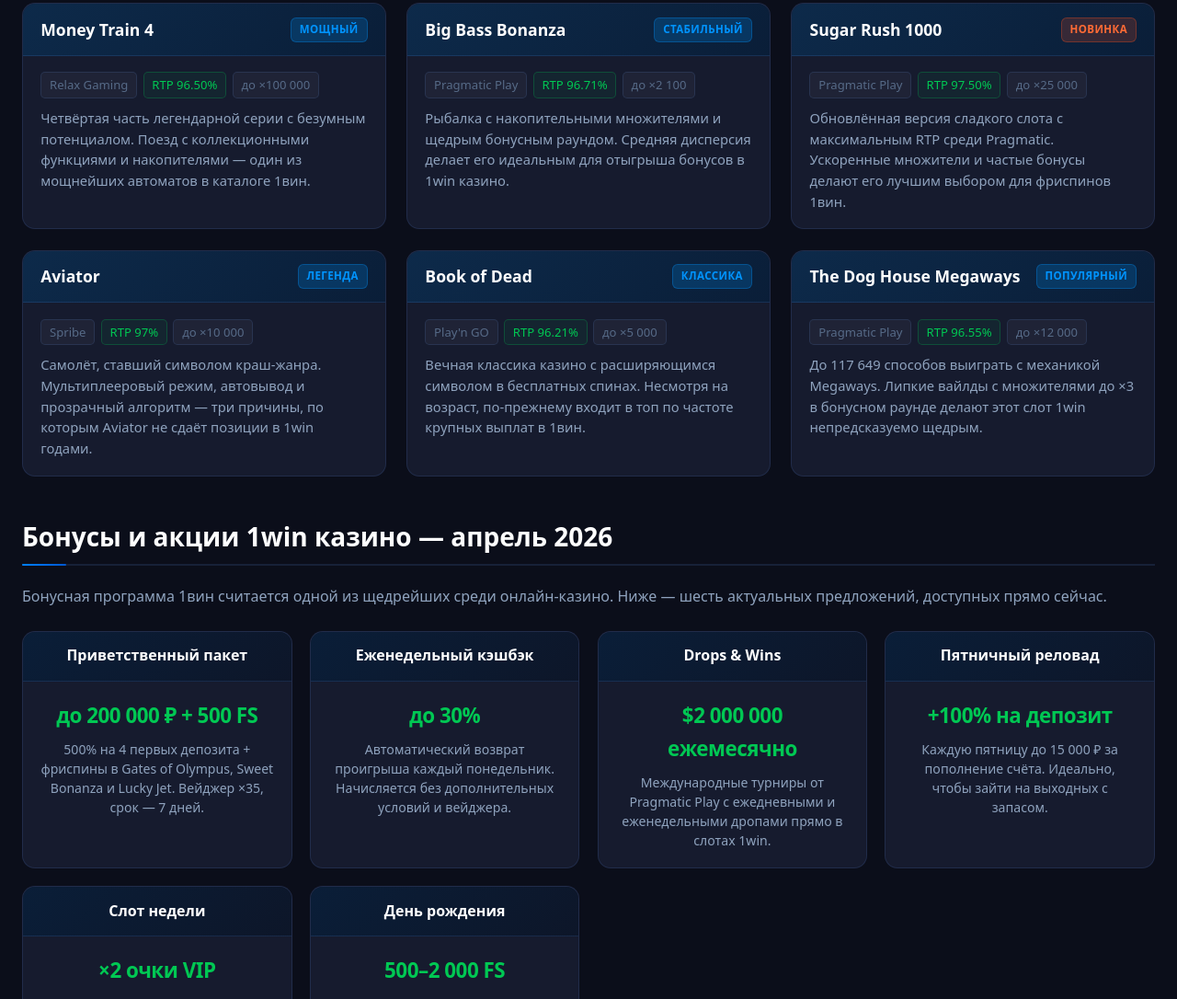
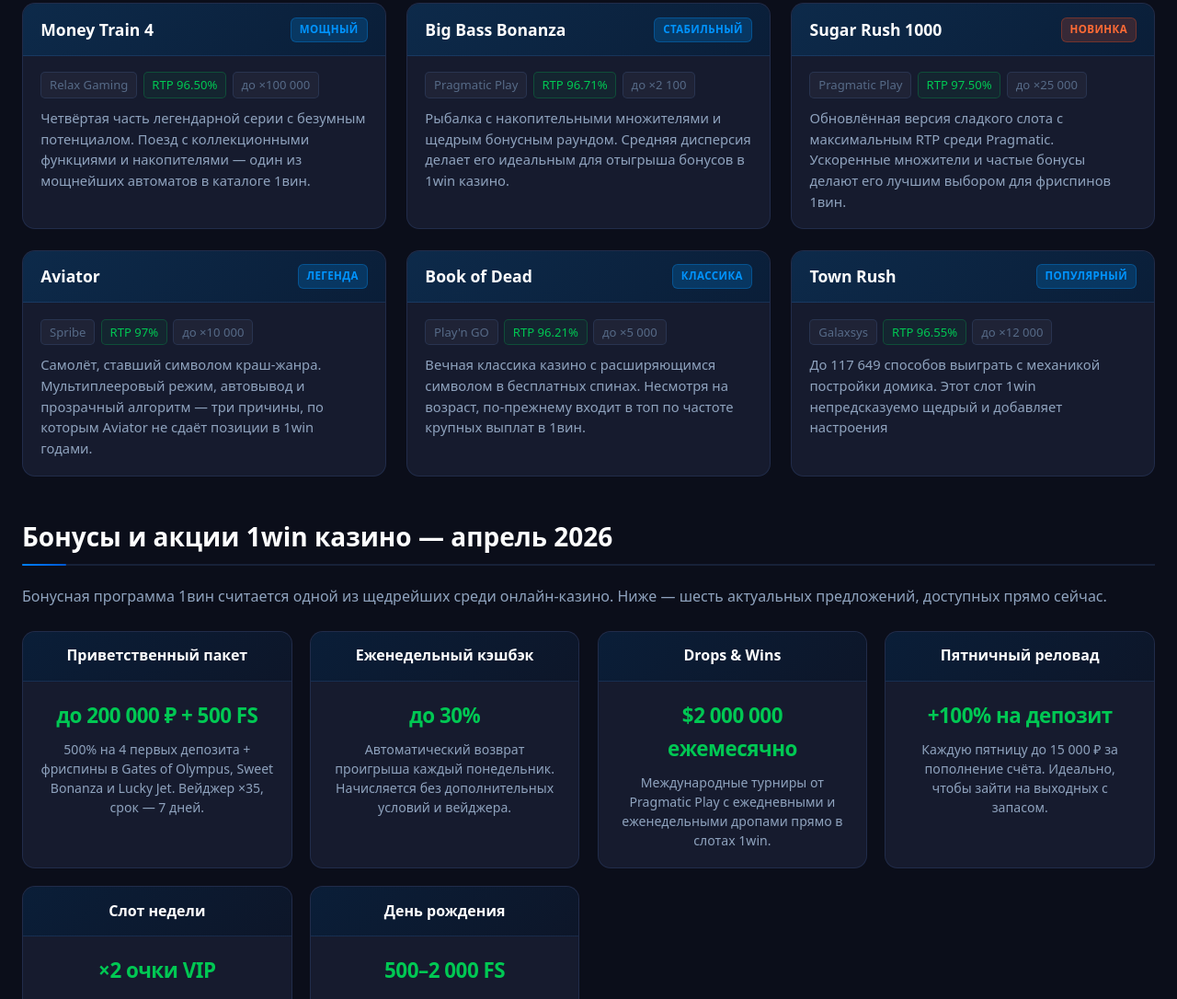
Before and after one commit to R0w3b/1win, a plain HTML site: page index.html in a window 1280 px wide. Shown: the part 3620-4706 px from the top of the page at 92% size. Drawn offline with Linux system fonts and the light colour scheme.

Commit message:
Update index.html

```diff
--- a/index.html
+++ b/index.html
@@ -365,16 +365,16 @@
 
       <div class="slot-card">
         <div class="slot-card-header">
-          <span class="slot-card-title">The Dog House Megaways</span>
+          <span class="slot-card-title">Town Rush</span>
           <span class="slot-badge">Популярный</span>
         </div>
         <div class="slot-card-body">
           <div class="slot-meta">
-            <span>Pragmatic Play</span>
+            <span>Galaxsys</span>
             <span class="rtp">RTP 96.55%</span>
             <span>до ×12 000</span>
           </div>
-          <p>До 117 649 способов выиграть с механикой Megaways. Липкие вайлды с множителями до ×3 в бонусном раунде делают этот слот 1win непредсказуемо щедрым.</p>
+          <p>До 117 649 способов выиграть с механикой постройки домика. Этот слот 1win непредсказуемо щедрый и добавляет настроения</p>
         </div>
       </div>
 
```
